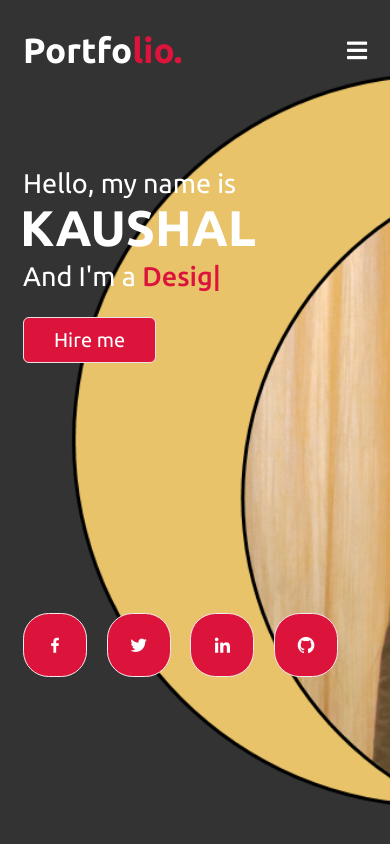
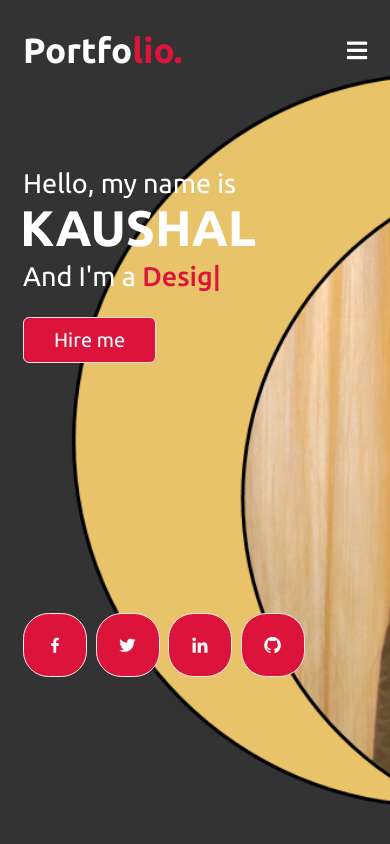
Before and after one commit to kaushalkantmishra/kaushal-portfolio, a plain HTML site: page index.html in a window 390 px wide. Shown: the top 844 px of the page. Drawn offline with nearby package versions, Linux system fonts and the light colour scheme.

```diff
--- a/style.css
+++ b/style.css
@@ -220,7 +220,7 @@ section .title::after{
     height: 4rem;
     font-size: 2.5rem;
     margin-top: 250px;
-    margin-right: 1rem;
+    margin-right: 0.3rem;
 
 
 }
```
